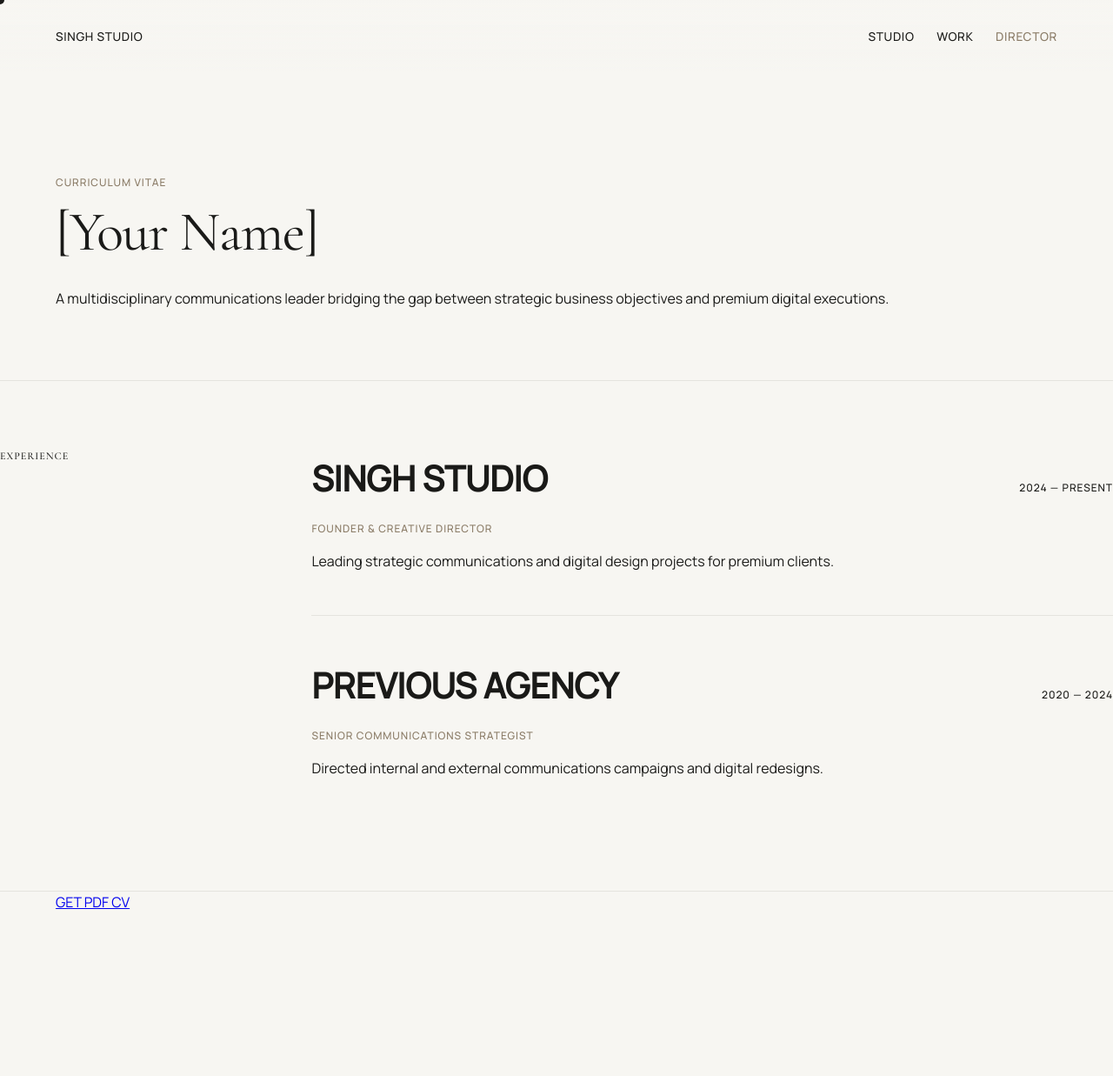
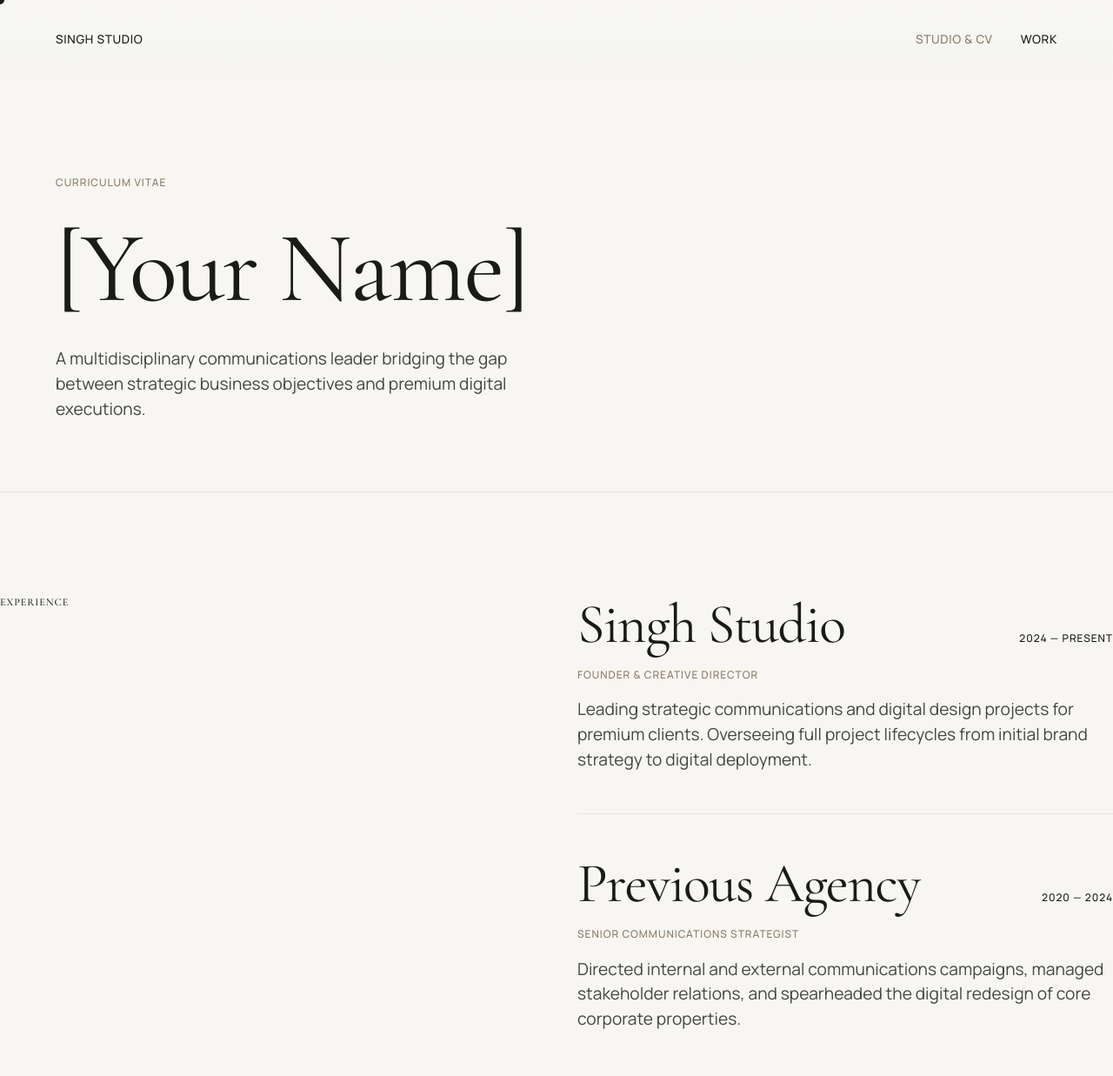
Before and after one commit to singh-studio/singhstudio, a plain HTML site: page cv.html in a window 1280 px wide. Shown: the top 1237 px of the page at 87% size. Before the commit the page ends 1051 px from the top, so only its background shows below. Drawn offline with nearby package versions, Linux system fonts and the light colour scheme; a script that the page names is missing.

Commit message:
Update cv.html

```diff
--- a/cv.html
+++ b/cv.html
@@ -3,8 +3,8 @@
 <head>
     <meta charset="UTF-8">
     <meta name="viewport" content="width=device-width, initial-scale=1.0">
-    <title>CV | Singh Studio</title>
-    <link rel="stylesheet" href="assets/css/style.css?v=FINAL">
+    <title>Director CV | Singh Studio</title>
+    <link rel="stylesheet" href="assets/css/style.css?v=V4">
     <script src="https://unpkg.com/@studio-freight/lenis@1.0.34/dist/lenis.min.js"></script>
     <script src="https://cdnjs.cloudflare.com/ajax/libs/gsap/3.12.2/gsap.min.js"></script>
     <script src="https://cdnjs.cloudflare.com/ajax/libs/gsap/3.12.2/ScrollTrigger.min.js"></script>
@@ -13,46 +13,55 @@
     <div class="cursor"></div>
 
     <nav>
-        <a href="index.html">Singh Studio</a>
-        <div style="display: flex; gap: 2vw;">
-            <a href="about.html">Studio</a>
-            <a href="portfolio.html">Work</a>
-            <a href="cv.html" style="color: var(--accent);">Director</a>
+        <div class="magnetic-wrap"><a href="index.html">Singh Studio</a></div>
+        <div style="display: flex; gap: 2rem;">
+            <div class="magnetic-wrap"><a href="about.html" style="color: var(--accent);">Studio & CV</a></div>
+            <div class="magnetic-wrap"><a href="portfolio.html">Work</a></div>
         </div>
     </nav>
 
-    <div class="container" style="padding-top: 25vh; margin-bottom: 10vh;">
-        <p class="text-meta" style="color: var(--accent); margin-bottom: 1rem;">Curriculum Vitae</p>
-        <h1 class="display-text text-h2">[Your Name]</h1>
-        <p style="margin-top: 2rem;">A multidisciplinary communications leader bridging the gap between strategic business objectives and premium digital executions.</p>
-    </div>
+    <header class="container" style="padding-top: 25vh; margin-bottom: 10vh;">
+        <p class="text-meta gsap-reveal" style="margin-bottom: 2rem; color: var(--accent);">Curriculum Vitae</p>
+        <h1 class="text-hero font-serif gsap-reveal">[Your Name]</h1>
+        <p class="text-p gsap-reveal" style="margin-top: 2rem; max-width: 50ch;">A multidisciplinary communications leader bridging the gap between strategic business objectives and premium digital executions.</p>
+    </header>
 
-    <section class="container border-top" style="padding: 10vh 0;">
-        <div style="display: flex; flex-wrap: wrap; gap: 4vw;">
-            <div style="flex: 1; min-width: 250px;"><h3 class="text-meta">Experience</h3></div>
-            <div style="flex: 3; min-width: 300px;">
-                <div class="border-bottom" style="padding-bottom: 3rem; margin-bottom: 3rem;">
+    <section class="container border-top" style="padding: 15vh 0;">
+        <div class="grid-2" style="align-items: start;">
+            <div class="gsap-reveal"><h3 class="text-meta">Experience</h3></div>
+            <div>
+                <div class="border-bottom gsap-reveal" style="padding-bottom: 3rem; margin-bottom: 3rem;">
                     <div style="display: flex; justify-content: space-between; align-items: baseline; margin-bottom: 1rem;">
-                        <h4 class="display-text" style="font-size: 2.5rem;">SINGH STUDIO</h4><span class="text-meta">2024 — Present</span>
+                        <h4 class="text-h2 font-serif">Singh Studio</h4>
+                        <span class="text-meta">2024 — Present</span>
                     </div>
                     <p class="text-meta" style="margin-bottom: 1rem; color: var(--accent);">Founder & Creative Director</p>
-                    <p>Leading strategic communications and digital design projects for premium clients.</p>
+                    <p class="text-p">Leading strategic communications and digital design projects for premium clients. Overseeing full project lifecycles from initial brand strategy to digital deployment.</p>
                 </div>
-                <div style="padding-bottom: 3rem;">
+                <div class="gsap-reveal" style="padding-bottom: 3rem;">
                     <div style="display: flex; justify-content: space-between; align-items: baseline; margin-bottom: 1rem;">
-                        <h4 class="display-text" style="font-size: 2.5rem;">PREVIOUS AGENCY</h4><span class="text-meta">2020 — 2024</span>
+                        <h4 class="text-h2 font-serif">Previous Agency</h4>
+                        <span class="text-meta">2020 — 2024</span>
                     </div>
                     <p class="text-meta" style="margin-bottom: 1rem; color: var(--accent);">Senior Communications Strategist</p>
-                    <p>Directed internal and external communications campaigns and digital redesigns.</p>
+                    <p class="text-p">Directed internal and external communications campaigns, managed stakeholder relations, and spearheaded the digital redesign of core corporate properties.</p>
                 </div>
             </div>
         </div>
     </section>
 
-    <section class="footer-cta container border-top">
-        <a href="#" class="display-text text-massive hover-target">GET PDF CV</a>
+    <section class="section container border-top border-bottom" style="text-align: center; padding: 15vh 0;">
+        <div class="magnetic-wrap gsap-reveal">
+            <a href="#" class="font-serif hover-target" style="font-size: clamp(3rem, 6vw, 6rem); text-decoration: none; color: var(--text);">
+                Download <span class="italic">Full CV</span>
+            </a>
+        </div>
     </section>
 
-    <script src="assets/js/main.js?v=FINAL"></script>
+    <footer class="container" style="padding: 2rem 0; display: flex; justify-content: space-between;">
+        <span class="text-meta">&copy; 2026 Singh Studio</span>
+    </footer>
+
+    <script src="assets/js/main.js?v=V4"></script>
 </body>
 </html>
```
